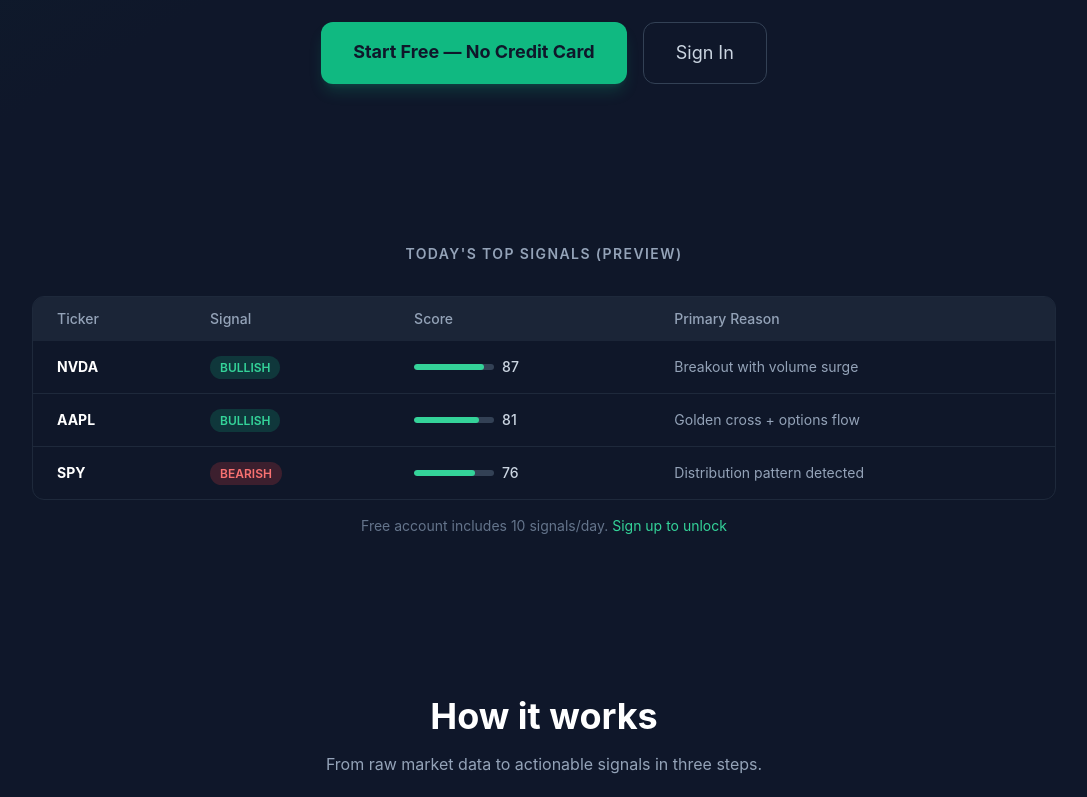
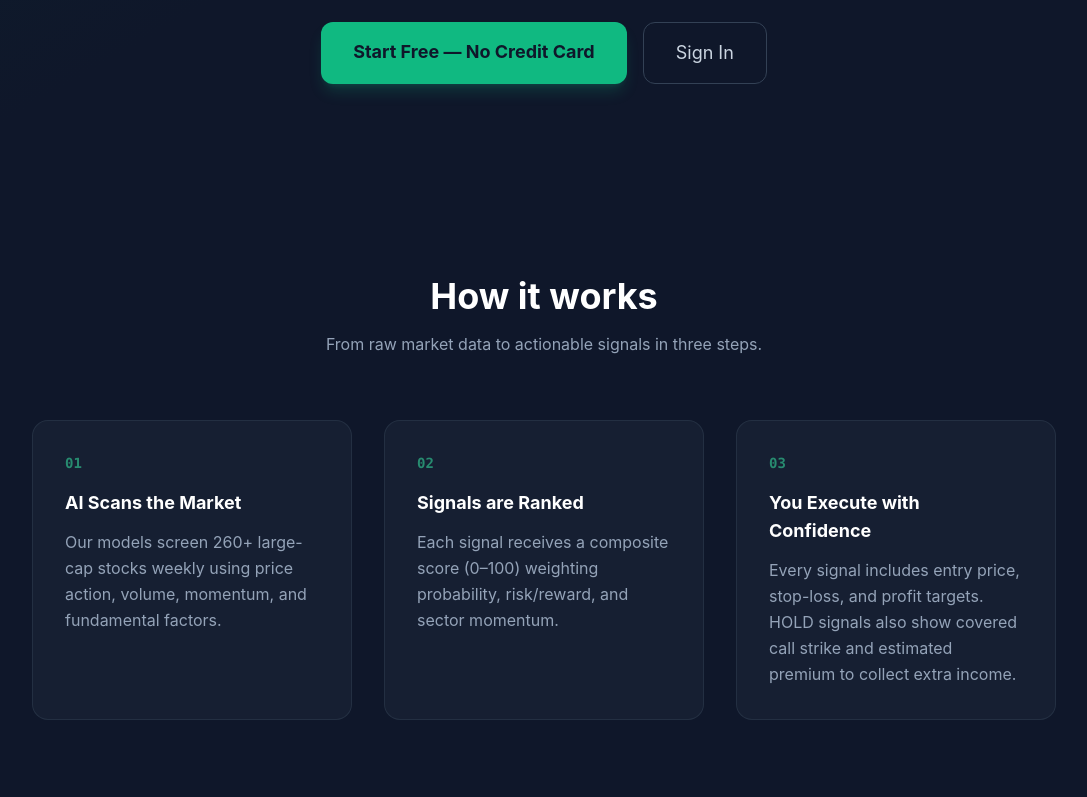
Before and after one commit to nsvictor72-prog/signalstocks-frontend, a Next.js app: page / in a window 1280 px wide. Shown: the part 616-1413 px from the top of the page, without its empty margins (96-1183 px from the left). Built offline with nearby package versions, Linux system fonts and the light colour scheme.

Commit message:
Remove fake signals preview from homepage

```diff
--- a/app/page.tsx
+++ b/app/page.tsx
@@ -18,11 +18,6 @@
   },
 ];
 
-const SAMPLE_SIGNALS = [
-  { ticker: "NVDA", type: "BULLISH", score: 87, reason: "Breakout with volume surge" },
-  { ticker: "AAPL", type: "BULLISH", score: 81, reason: "Golden cross + options flow" },
-  { ticker: "SPY",  type: "BEARISH", score: 76, reason: "Distribution pattern detected" },
-];
 
 export default function LandingPage() {
   return (
@@ -83,62 +78,6 @@
         </div>
       </section>
 
-      {/* Sample signals preview */}
-      <section className="py-16 px-4 sm:px-6 lg:px-8 bg-slate-900/40">
-        <div className="max-w-5xl mx-auto">
-          <h2 className="text-center text-slate-400 text-sm font-semibold uppercase tracking-widest mb-8">
-            Today&apos;s top signals (preview)
-          </h2>
-          <div className="overflow-x-auto rounded-xl border border-slate-800">
-            <table className="w-full text-sm">
-              <thead className="bg-slate-800/80">
-                <tr>
-                  <th className="px-6 py-3 text-left text-slate-400 font-medium">Ticker</th>
-                  <th className="px-6 py-3 text-left text-slate-400 font-medium">Signal</th>
-                  <th className="px-6 py-3 text-left text-slate-400 font-medium">Score</th>
-                  <th className="px-6 py-3 text-left text-slate-400 font-medium">Primary Reason</th>
-                </tr>
-              </thead>
-              <tbody className="divide-y divide-slate-800">
-                {SAMPLE_SIGNALS.map((s) => (
-                  <tr key={s.ticker} className="hover:bg-slate-800/40 transition-colors">
-                    <td className="px-6 py-4 font-bold text-white">{s.ticker}</td>
-                    <td className="px-6 py-4">
-                      <span
-                        className={`text-xs font-semibold px-2.5 py-1 rounded-full ${
-                          s.type === "BULLISH"
-                            ? "bg-emerald-500/20 text-emerald-400"
-                            : "bg-red-500/20 text-red-400"
-                        }`}
-                      >
-                        {s.type}
-                      </span>
-                    </td>
-                    <td className="px-6 py-4">
-                      <div className="flex items-center gap-2">
-                        <div className="w-20 h-1.5 bg-slate-700 rounded-full overflow-hidden">
-                          <div
-                            className="h-full bg-emerald-400 rounded-full"
-                            style={{ width: `${s.score}%` }}
-                          />
-                        </div>
-                        <span className="text-slate-300 font-medium">{s.score}</span>
-                      </div>
-                    </td>
-                    <td className="px-6 py-4 text-slate-400">{s.reason}</td>
-                  </tr>
-                ))}
-              </tbody>
-            </table>
-          </div>
-          <p className="text-center text-slate-500 text-sm mt-4">
-            Free account includes 10 signals/day.{" "}
-            <Link href="/register" className="text-emerald-400 hover:underline">
-              Sign up to unlock
-            </Link>
-          </p>
-        </div>
-      </section>
 
       {/* How it works */}
       <section className="py-24 px-4 sm:px-6 lg:px-8">
```
